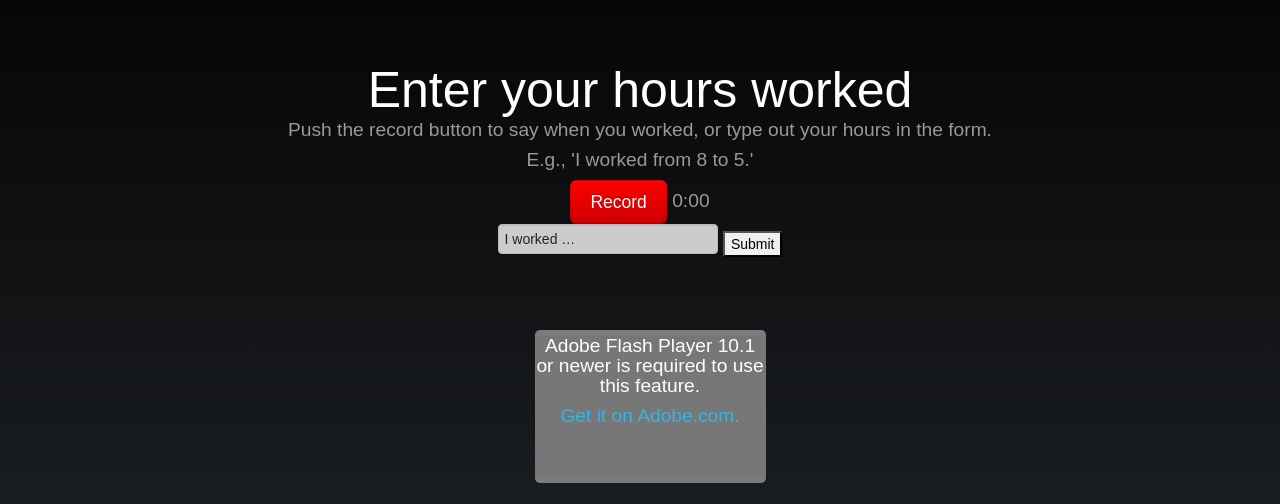
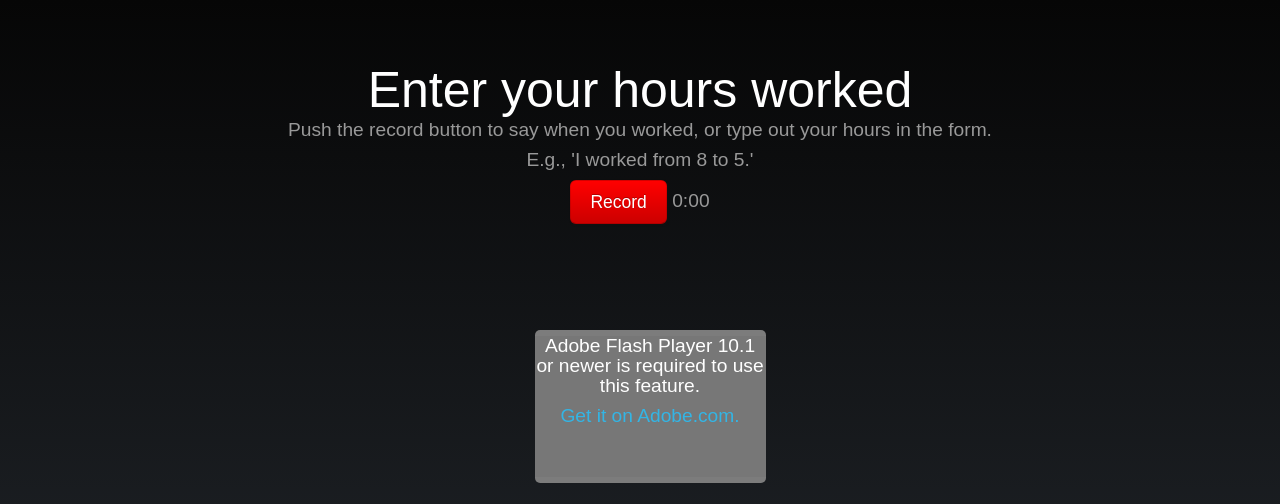
Before and after one commit to aclevine/136_timesheet, a Flask app: page / in a window 1280 px wide. Shown: the top 504 px of the page. Run offline with Flask 2, Linux system fonts and the light colour scheme; some libraries are stand-ins or nearby versions; some web fonts are replaced.

Commit message:
Moved form elements out of base

```diff
--- a/front_end/FileUpload/templates/base.html
+++ b/front_end/FileUpload/templates/base.html
@@ -20,26 +20,6 @@
   <link rel="stylesheet" href="{{ url_for('static', filename='css/style.css') }}">
   {% block css %}{% endblock %}
   <script src="{{ url_for('static', filename='libs/jquery/jquery-1.9.0.min.js') }}"></script>
-
-  <SCRIPT TYPE="text/javascript">
-  <!--
-  function submitenter(myfield,e)
-  {
-  var keycode;
-  if (window.event) keycode = window.event.keyCode;
-  else if (e) keycode = e.which;
-  else return true;
-
-  if (keycode == 13)
-     {
-     myfield.form.submit();
-     return false;
-     }
-  else
-     return true;
-  }
-  //-->
-  </SCRIPT>
 </head>
 <body class="{% block body_class %}{% endblock %}">
 </div><!-- /.container -->
@@ -65,12 +45,6 @@
 
         {% block content %}{% endblock %}
       </div>
-      <form name="user_input" action="localhost:5000" method="POST" onKeyPress="return submitenter(this,event)">
-          <div align="center">
-              <input name="user_text" type="text" size="25" value="I worked …" onKeyPress="return submitenter(this,event)">
-              <input type=submit value="Submit">
-          </div>
-      </form>
     </div><!-- end container -->
 
 
@@ -97,8 +71,6 @@
 </script>
     -->
     {% block scripts %}{% endblock scripts %}
-    <!-- end scripts -->
-
     {% endblock %}
   </body>
   </html>
```
